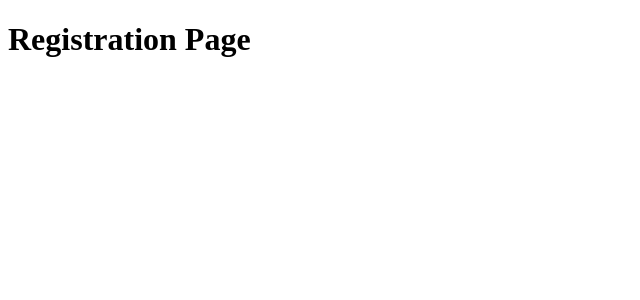
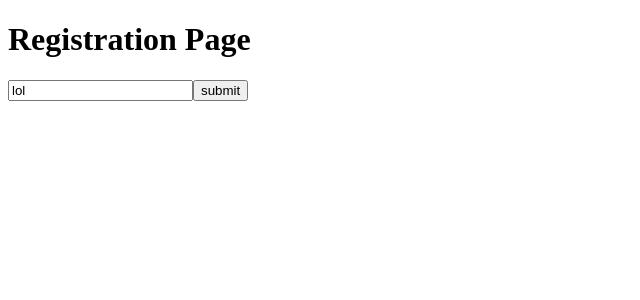
Before and after one commit to DuckyShine004/nzpmc-mini-project, a React (Vite) app in the folder frontend/: page / in a window 1280 px wide. Shown: the top 300 px of the page, without its empty margins (0-640 px from the left). Built offline with nearby package versions, Linux system fonts and the light colour scheme.

Commit message:
feat: Added Simple Form Unfinished

```diff
--- a/frontend/src/App.jsx
+++ b/frontend/src/App.jsx
@@ -3,9 +3,25 @@
 import Heading from "./components/Heading"
 
 const App = () => {
+  const addNote = (event) => {
+    event.preventDefault()
+    console.log(event.target)
+  }
+
+  const onNoteChange = (event) => {
+    console.log(event.target.value)
+  }
+
   return (
     <div>
       <Heading heading={"Registration Page"} />
+      <form onSubmit={addNote}>
+        <input
+          value={"lol"}
+          onChange={onNoteChange}
+        />
+        <button type="submit">submit</button>
+      </form>
     </div>
   )
 }
```
